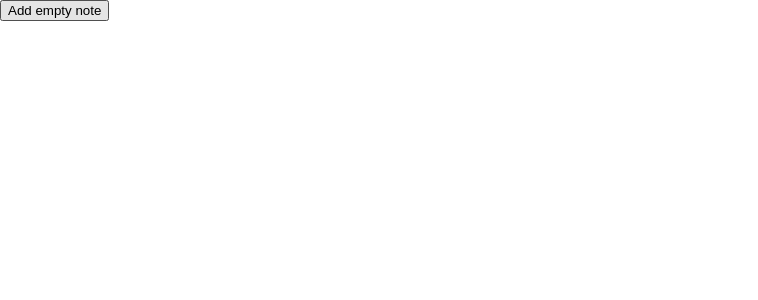
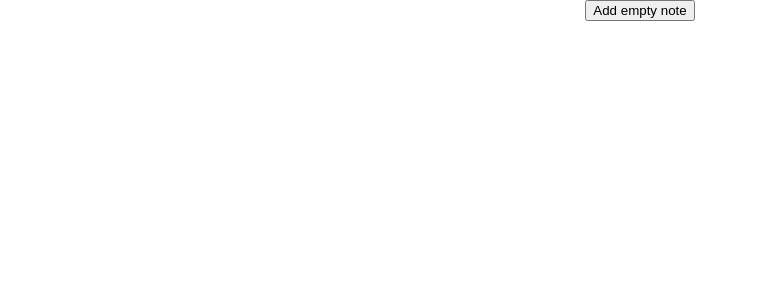
Before and after one commit to csyntax/sticky-notes, a React (Create React App) app: page / in a window 1280 px wide. Shown: the top 300 px of the page, without its empty margins (0-758 px from the left). Built offline with nearby package versions, Linux system fonts and the light colour scheme.

Commit message:
update state

```diff
--- a/src/App.tsx
+++ b/src/App.tsx
@@ -1,34 +1,10 @@
-import React, { useEffect, useState } from 'react';
+import React from 'react';
 import Notes from './components/Notes';
-import { Note } from './types';
 
 export default function App() {
-    const [notes, setNotes] = useState<Note[]>([]);
-
-    useEffect(() => console.log(notes), [notes])
-
-    const addEmptyNote = () => {
-        const note: Note = {
-            id: Date.now(),
-            title: "Empty note title",
-            content: "Empty note content",
-        };
-
-        setNotes(oldNotes => [...oldNotes, note]);
-    };
-
-    const onChangeNote = (note: Note) => {
-        setNotes(prevNotes => {
-            const oldNotes = prevNotes.filter(n => n.id !== note.id);
-
-            return [...oldNotes, { id: note.id, title: note.title, content: note.content }];
-        })
-    };
-
     return (
         <div className="App">
-           <Notes notes={notes} onChangeNote={onChangeNote}/>
-           <button onClick={addEmptyNote}>Add empty note</button>
+            <Notes />
         </div>
     );
 }
--- a/src/components/Note.tsx
+++ b/src/components/Note.tsx
@@ -1,5 +1,4 @@
 import React, { FormEvent, useState } from "react";
-import type { Note as NoteType } from "../types";
 
 import styles from "./note.module.css";
 
@@ -7,7 +6,7 @@ type Props = {
     id: number;
     title: string,
     content: string;
-    onChangeNote: (note: NoteType) => void;
+    onChangeNote: (note: any) => void;
 }
 
 export default function Note({ id, title, content, onChangeNote }: Props) {
--- a/src/components/Notes.tsx
+++ b/src/components/Notes.tsx
@@ -1,19 +1,33 @@
-import React from "react";
+import React, { useEffect, useState } from "react";
 
-import type { Note as NoteType } from "../types";
+import { NoteModel } from "../models";
 import Note from "./Note";
 
 import styles from "./notes.module.css";
 
-type Props = {
-    notes: NoteType[],
-    onChangeNote: (note: NoteType) => void,
-}
+// {notes.map((note, index) => <Note id={note.id} title={note.title} content={note.content} key={note.id} onChangeNote={onChangeNote} />)}
 
-export default function Notes({ notes, onChangeNote }: Props) {
+export default function Notes() {
+    const [notes, setNotes] = useState<NoteModel[]>([]);
+
+    useEffect(() => console.log(notes), [notes]);
+
+    const addEmptyNote = () => {
+        setNotes(prevNotes => {
+            const newNote = new NoteModel("Empty note title", "Empty note body");
+
+            return [...prevNotes, newNote];
+        });
+    };
+
+    const onChangeNote = (note: NoteModel) => {
+        setNotes(oldNotes => oldNotes.map(n => n.id === note.id ? note : n));
+    };
+
     return (
         <main className={styles.Notes}>
             {notes.map((note, index) => <Note id={note.id} title={note.title} content={note.content} key={note.id} onChangeNote={onChangeNote} />)}
+            <button onClick={addEmptyNote}>Add empty note</button>
         </main>
     );
 }
--- /dev/null
+++ b/src/models.tsx
@@ -0,0 +1,8 @@
+export class NoteModel {
+    static ID: number = 0;
+
+    public id: number;
+    constructor (public title: string, public content: string) {
+        this.id = ++NoteModel.ID;
+    }
+}
--- a/src/types.tsx
+++ /dev/null
@@ -1,5 +0,0 @@
-export type Note = {
-    id: number;
-    title: string;
-    content: string;
-}
```
